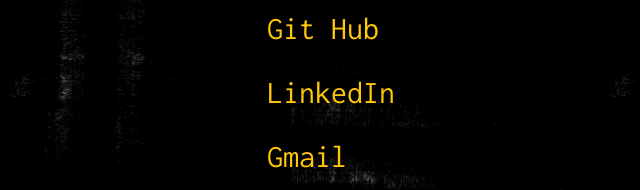
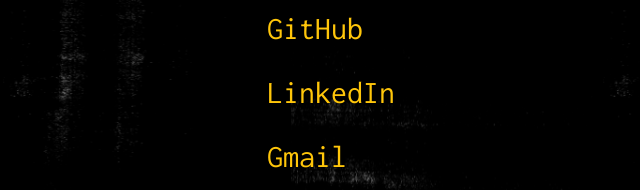
Before and after one commit to AmyShafer/Amy-U-Shafer-Portfolio, a plain HTML site: page index.html in a window 1280 px wide. Shown: the part 1942-2132 px from the top of the page, 309-949 px from the left. Drawn offline with Linux system fonts and the light colour scheme; a web font is replaced by a local one.

Commit message:
fixed a typo in html

```diff
--- a/index.html
+++ b/index.html
@@ -76,7 +76,7 @@
       <section id="contact-me" class="contact-me">
         <img id="contact-me-header" src="./assets/images/contactMe.png" alt="contact me header"/>
         <ul>
-          <li><a href="https://github.com/AmyShafer" target="_blank">Git Hub</a></li>
+          <li><a href="https://github.com/AmyShafer" target="_blank">GitHub</a></li>
           <li><a href="https://www.linkedin.com/in/amyushafer/" target="_blank">LinkedIn</a></li>
           <li><a href="mailto: Amy.U.Shafer@gmail.com" target="_blank">Gmail</a></li>
         </ul>
```
